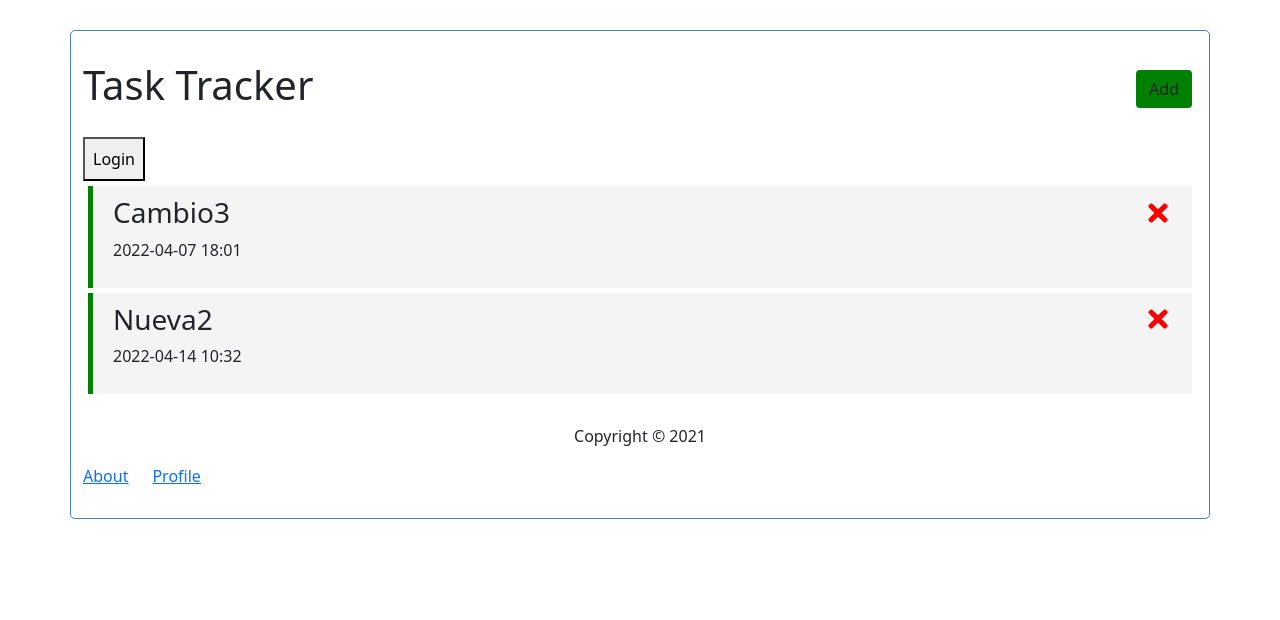
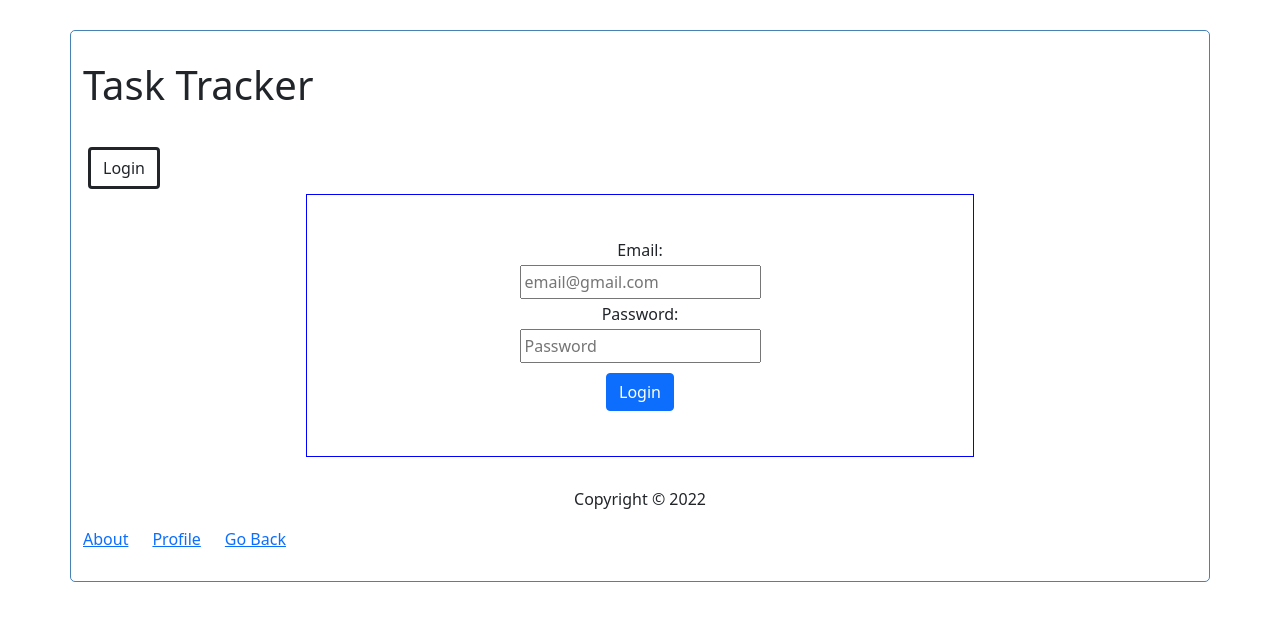
Before and after one commit to MarcosSanz1/reactFin-repo, a React (Create React App) app: page /taskTracker in a window 1280 px wide. Before the commit this address led to /taskTracker. Shown: the top 620 px of the page. Built offline with nearby package versions, Linux system fonts and the light colour scheme; data requests are answered from the project's data file.

Commit message:
Push con avances en el login

```diff
--- a/db.json
+++ b/db.json
@@ -2,7 +2,7 @@
   "tasks": [
     {
       "id": 1,
-      "name": "Cambio3",
+      "name": "Cambio1",
       "day": "2022-04-07T18:01:57.139Z",
       "reminder": true,
       "description": "Descripción de ejemplo para la primera tarea. Cambio realizado"
@@ -17,7 +17,7 @@
   ],
   "users": [
     {
-      "name": "Usuario1",
+      "email": "m@gmail.com",
       "password": "123456",
       "id": 1
     }
--- a/src/App.js
+++ b/src/App.js
@@ -9,7 +9,7 @@ import About from "./components/About";
 import NotFound from "./components/NotFound";
 import TaskView from "./components/TaskView";
 import Profile from "./components/Profile";
-//import LoginButton from "./components/LoginButton";
+import LoginButton from "./components/LoginButton";
 import swal from 'sweetalert';
 import "bootstrap/dist/css/bootstrap.min.css";
 import Login from "./components/Login";
@@ -209,9 +209,24 @@ const App = () => {
     return taskId
   }
 
+  // Necesito pasar la variable de que ha iniciado sesion. me gustaría tenerla
+  // en App para decirle al resto de componentes que ha iniciado o no
+  // Quiero "setearla" al iniciar
+
+  // const onLogin = () => {
+  //   if (!login) {
+  //     navigate("/login")
+  //   }
+  //   else {
+  //     setLogin(!login)
+  //   }
+  // }
+
   console.log("Id bueno ",taskId);
   console.log(idTask);
   console.log("Lista de tareas que le paso a Tasks ",tasks);
+  console.log("Sesión iniciada ", login);
+  console.log("setLogin que paso a LoginButton ", setLogin);
 
   // PODEMOS HACERLO CON function
   // Le pasamos al componente Tasks (la lista de tasks y funciones CRUD). También
@@ -232,7 +247,8 @@ const App = () => {
         {/* Ahora el botón no cambiará el nombre si no que pasará a la página de Login, y esta sacará la boolean de si ha conseguido iniciar o no
         el botón de Login no se mostrará en la página de login y cuando entre y cambie de página aparecerá el botón con el texto Log out, que a darle cuando está en Log out cerrará sesión
         y vuelta a empezar*/}
-        <button className="p-2" onClick={() => setLogin(!login)}>{login ? "Log out" : "Login"}</button>
+        <LoginButton login={login} setLogin={(value) => console.log(value)}  textLogin={login ? "Log out" : "Login"}/>
+        {/* <button className="p-2" onClick={() => setLogin(!login)}>{login ? "Log out" : "Login"}</button> */}
         {/* <LoginButton color={ login ? 'red' : 'white'}
         text={login ? 'Log out' : 'Login'} /> */}
         <Routes>
@@ -245,7 +261,7 @@ const App = () => {
             </>
           } />
           <Route path="/about" element={<About/>} />
-          <Route path="/login" element={<Login/>} />
+          <Route path="/login" element={<Login setLogin={setLogin}/>} />
           <Route path="/profile" element={<Profile login={login}/>} />
           <Route path="*" element={<NotFound/>}/>
           {/* Creo que desde aquí necesito pasar a AddTask la task (tengo la id, que me traigo de darle dos clicks en una tarea)*/}
--- a/src/components/Footer.js
+++ b/src/components/Footer.js
@@ -5,7 +5,7 @@ import { Link } from 'react-router-dom'
 const Footer = () => {
   return (
     <footer>
-    <p>Copyright &copy; 2021</p>
+    <p>Copyright &copy; 2022</p>
       <Row>
         <Col md="auto">
           <Link to='/about'>About</Link>
@@ -13,6 +13,9 @@ const Footer = () => {
         <Col md="auto">
           <Link to='/profile'>Profile</Link>
         </Col>
+        <Col md="auto">
+          <Link to='../'>Go Back</Link>
+        </Col>
       </Row>
     </footer>
   )
--- a/src/components/Login.js
+++ b/src/components/Login.js
@@ -1,5 +1,6 @@
 import { useEffect, useState } from 'react'
 import { Form, Button, Row} from 'react-bootstrap'
+import { useNavigate } from 'react-router-dom';
 import "../css/Login.css";
 import "bootstrap/dist/css/bootstrap.min.css";
 
@@ -8,16 +9,14 @@ import "bootstrap/dist/css/bootstrap.min.css";
 
 // -> MIRAR HACER EL LOGIN CON AUTH0
 
-const Login = ({ onUserLogin }) => {
+const Login = ({ setLogin }) => {
 
     const [email, setEmail] = useState('')
     const [password, setPassword] = useState('')
     const [users, setUsers] = useState([])
+    // const [userLogin, setUserLogin] = useState(false)
 
-    // useEffect(() => {
-    //     fetchUsers();
-    // },[])
-
+    const navigate = useNavigate();
 
     // Esto me lo haría si no fuera un array, solo un objeto
     // app.post('/login', (req, res) => {
@@ -53,7 +52,39 @@ const Login = ({ onUserLogin }) => {
     //     return data
     //   }
 
-    // ahora tengo que comparar
+    const fetchUsers = async () => {
+        try {
+            const res = await fetch(`http://localhost:3001/users?email=${email}`)
+            const data = await res.json()
+            console.log("data que llega a Login ",data);
+
+            setUsers(data);
+            // Ya puedo buscar por email y si existe un usuario con ese email me lo saca y si no saca un array vacio
+
+            console.log("Password de data ",data[0].password);
+            console.log("Password de variable", password);
+            // Necesito comprobar que la contraseña coincida con el usuario
+            if (data[0].password !== password){
+                console.log("Contraseña incorrecta")
+            }
+            else {
+                console.log("Has iniciado correctamente")
+                navigate('/')
+                setLogin(true)
+                // login = !this.props.login
+                console.log("Cambio de login: ",setLogin)
+            }
+
+            return data
+        }catch (e) {
+            console.log("Este usuario no existe");
+            return console.log(e)
+        }
+        // Tiene que buscar por email y si no lo encuentra ya hará algo
+
+        // El sacar la task funciona falla el cambiar de ruta
+        // Luego tengo que pasar el resultado a TaskView
+      }
 
     // Puedo intentar hacer que name = 'Usuario1' y si el setName recoge algo diferente
     // no puedo iniciar sesión y al darle a entrar mandará un sweetAlert diciendo que es incorrecto
@@ -62,29 +93,20 @@ const Login = ({ onUserLogin }) => {
     // Creo que necesito que la función onSubmit me compare lo que recoge con lo que tiene
     const onSubmit = (e) => {
         e.preventDefault()
-        // Si el texto del nombre y contraseña no es igual al que recogemos de la llamada sacará un alert por pantalla y no dejará pasar de ventana
-        // Tengo que usar algo que me diga que Usuario1 esta en algún objeto.name (creo que servía findOne)
-        if (email !== "Usuario1" || password !== "123456"){
-            alert('This user does not exist')
-        }
 
-        // Si no, si está todo correctamente añadirá la task con los datos recogidos
-        onUserLogin({ email, password })
-        // Por último volverá a poner los valores iniciales (vacios).
-        // Esto no se si dejarlo y que aunque falle deje el nombre puesto
-        setEmail('')
-        setPassword('')
+        console.log("Hace el onSubmit")
+        fetchUsers()
     }
 
     // En los onChange tendré que recoger el valor y luego comprobarlo con el que esta en la BD
   return (
-    <div className='containerPrincipal'>
+    <div className='containerPrincipal' >
         <div className='containerSecundario'>
             <div className='form-group'>
                 <label>Email: </label>
                 <br />
                 <input
-                    type="text" required placeholder="Email"
+                    type="text" required placeholder="email@gmail.com"
                     onChange={(e) => setEmail(e.target.value)}
                 />
                 <br />
@@ -95,7 +117,7 @@ const Login = ({ onUserLogin }) => {
                     onChange={(e) => setPassword(e.target.value)}
                 />
                 <br />
-                <button className='btn btn-primary' type="submit">Login</button>
+                <button className='btn btn-primary' type="submit" onClick={onSubmit}>Login</button>
             </div>
         </div>
     </div>
--- a/src/components/LoginButton.js
+++ b/src/components/LoginButton.js
@@ -1,22 +1,41 @@
-import React from 'react'
+import React, { useEffect, useState } from 'react'
 import PropTypes from 'prop-types'
+import { useNavigate } from 'react-router-dom'
 
-const LoginButton = ({color, text, onClick}) => {
+const LoginButton = ({ login, setLogin, textLogin}) => {
 
+    const [catchLogin, setCatchLogin] = useState(login)
+    const navigate = useNavigate();
+
+    useEffect(() => {
+        if (!login){
+            navigate("/login")
+        }
+    }, [catchLogin])
+
+    const onLoginUser = () => {
+
+        setLogin(false);
+        setCatchLogin(!catchLogin)
+
+        // if (!login) {
+        //     navigate("/")
+        // }
+        // else{
+        //     navigate("/login")
+        // }
+    }
+
+    // Aquí es donde defino la función onClick. Creo que tengo que pasarlo a App
+    // para no tener que pasarle la variable al botón
     return <button
-    onClick={onClick}
-    style={{background: color, border: "solid"} }
-    className='btn'>{text}</button>
-  }
-
-  LoginButton.defaulProps = {
-      color: 'steelblue'
+    onClick={() => onLoginUser()}
+    style={{ border: "solid"} }
+    className='btn'>{textLogin}</button>
   }
 
   LoginButton.propTypes = {
-      text: PropTypes.string,
-      color: PropTypes.string,
-      onClick: PropTypes.func
+      textLogin: PropTypes.string
   }
 
   export default LoginButton
--- a/src/components/TaskView.js
+++ b/src/components/TaskView.js
@@ -71,6 +71,7 @@ const TaskView = ({ taskId, onDelete, onEdit, showAdd }) => {
         <p>
           {task.description}
         </p>
+        <Link to='/'>Go Back</Link>
     </div>
   )
 }
--- a/src/components/Tasks.js
+++ b/src/components/Tasks.js
@@ -1,8 +1,5 @@
-import { useNavigate } from 'react-router-dom'
 import Task from './TaskItem'
 //import { useState } from 'react'
-
-const navigate = useNavigate
 
 // TASKS IN STATE
 // Queremos que la lista de tareas sea parte de nuestro state, para ello llamamos al hook useState
--- a/src/css/Login.css
+++ b/src/css/Login.css
@@ -1,4 +1,6 @@
 .containerPrincipal {
+    margin-left: 20%;
+    margin-right: 20%;
     border: 1px solid blue;
     padding: 40px;
     background-color: white;
@@ -7,3 +9,11 @@
 .containerSecundario{
     text-align: center;
 }
+
+label, input{
+    padding: 3px;
+}
+
+.btn {
+    margin-top: 10px;
+}
```
